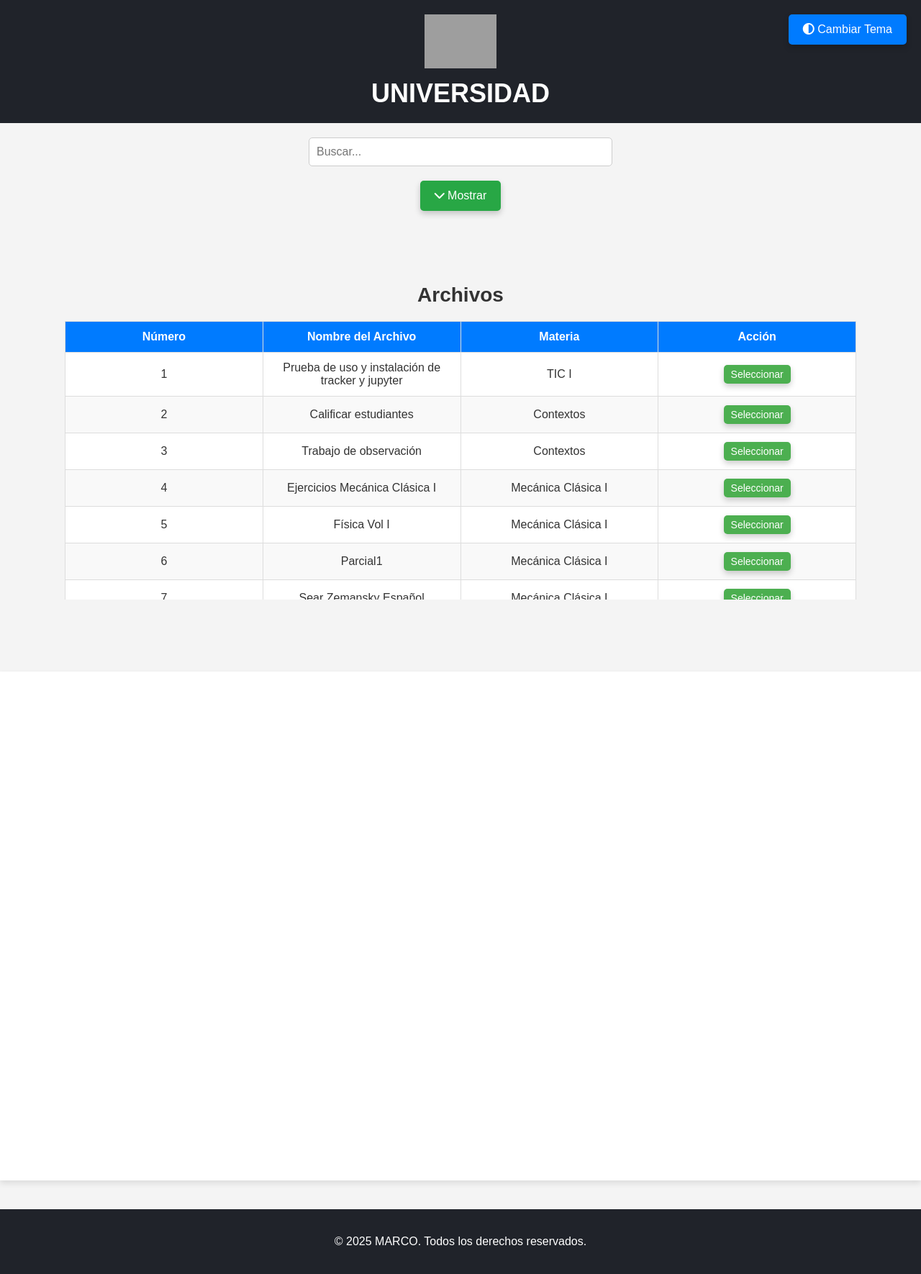
After one commit to marco18062003/marco18062003.github.io, a PHP site: page /Tics/index2.html in a window 1280 px wide. The commit adds this page. Shown: the whole page at 72% size. Run offline with PHP 8.4, Linux system fonts and the light colour scheme; grey boxes are pictures that could not be loaded.

Commit message:
Descripción de los cambios realizados

```diff
--- a/Css/unipdf.css
+++ b/Css/unipdf.css
@@ -94,17 +94,20 @@ body {
 
 /* Estilos de la tabla */
 .comic-table {
-  width: 80%;
+  width: 100%; /* Ajusta el ancho de la tabla al 100% */
+  max-width: 1100px; /* Limita el ancho máximo de la tabla (puedes ajustar este valor) */
   margin: 0 auto;
   border-collapse: collapse;
   background-color: #fff;
   box-shadow: 0 4px 8px rgba(0, 0, 0, 0.1);
+  table-layout: fixed;
 }
 
 .comic-table th, .comic-table td {
   padding: 12px 20px;
   text-align: center;
   border: 1px solid #ddd;
+  word-wrap: break-word;
 }
 
 .comic-table th {
@@ -199,3 +202,42 @@ footer {
   color: red;
   font-weight: bold;
 }
+/* Estilos para pantallas pequeñas (móviles y tabletas) */
+@media screen and (max-width: 768px) {
+  .comic-table {
+    width: 100%; /* La tabla ocupa todo el ancho disponible */
+    display: block; /* Hace que la tabla se comporte como un bloque */
+    overflow-x: auto; /* Permite desplazamiento horizontal si la tabla es demasiado ancha */
+    white-space: nowrap; /* Evita que el texto de las celdas se divida */
+  }
+
+  .comic-table th, .comic-table td {
+    padding: 10px 15px; /* Ajuste de espacio para las celdas */
+    font-size: 14px; /* Reduce el tamaño de la fuente para pantallas más pequeñas */
+  }
+
+  .comic-btn {
+    font-size: 12px; /* Ajusta el tamaño de los botones */
+  }
+
+  .search-input {
+    width: 90%; /* Aumenta el ancho del campo de búsqueda */
+  }
+}
+
+/* Estilo específico para pantallas más pequeñas (móviles) */
+@media screen and (max-width: 480px) {
+  .comic-table th, .comic-table td {
+    font-size: 12px; /* Reduce aún más el tamaño de la fuente en pantallas muy pequeñas */
+    padding: 8px 12px; /* Ajuste más pequeño de los paddings */
+  }
+
+  .comic-btn {
+    padding: 8px 16px; /* Botones más pequeños */
+    font-size: 12px;
+  }
+
+  .search-input {
+    width: 100%; /* Hace que el campo de búsqueda ocupe todo el ancho en pantallas muy pequeñas */
+  }
+}
--- /dev/null
+++ b/Tics/index2.html
@@ -0,0 +1,168 @@
+<!DOCTYPE html>
+<html lang="es">
+<head>
+  <meta charset="UTF-8">
+  <meta name="viewport" content="width=device-width, initial-scale=1.0">
+  <title>UNIVERSIDAD</title>
+
+  <link rel="stylesheet" href="../Css/unipdf.css">
+  <link rel="icon" href="../Assents/icon/logo1.svg" type="image/x-icon">
+  <link rel="stylesheet" href="https://cdnjs.cloudflare.com/ajax/libs/font-awesome/6.0.0-beta3/css/all.min.css">
+  <style>
+    table {
+      width: 100%;
+      table-layout: auto;
+      border-collapse: collapse;
+    }
+
+    th, td {
+      padding: 10px;
+      border: 1px solid #ddd;
+      text-align: left;
+      word-wrap: break-word;
+    }
+
+    .comic-btn {
+      background-color: #4CAF50;
+      color: white;
+      border: none;
+      padding: 5px 10px;
+      cursor: pointer;
+    }
+
+    .comic-btn:hover {
+      background-color: #45a049;
+    }
+
+    /* Agregar contenedor con scroll */
+    .table-container {
+      max-height: 400px; /* Ajusta la altura máxima según necesites */
+      overflow-y: auto;
+      margin-bottom: 20px;
+    }
+
+    .hidden {
+      display: none;
+    }
+
+    /* Dark theme styles */
+    .dark-theme {
+      background-color: #212121;
+      color: #f4f4f4;
+    }
+  </style>
+</head>
+<body>
+
+  <!-- Botón para cambiar el tema -->
+  <button id="theme-toggle" class="theme-toggle">
+    <i class="fas fa-adjust"></i> Cambiar Tema
+  </button>
+
+  <header class="header">
+    <img src="https://1.bp.blogspot.com/-ixpk0d5CDzQ/U9BnIrozXrI/AAAAAAAAABE/aQGwZAPf2CQ/s1600/10527712_684179008334872_5960663824467969914_n.png" alt="Logo Iron Man" class="logo">
+    <h1>UNIVERSIDAD</h1>
+  </header>
+
+  <!-- Campo de búsqueda -->
+  <div class="search-container">
+    <input type="text" id="searchInput" class="search-input" placeholder="Buscar...">
+  </div>
+
+  <!-- Botón para ocultar/mostrar la tabla -->
+  <button id="toggle-table" class="toggle-table-btn">
+    <i class="fas fa-chevron-down"></i> Mostrar
+  </button>
+
+  <!-- Contenedor para la tabla con scroll -->
+  <div id="comic-table-container" class="comic-selector">
+    <br>
+    <h2>Archivos</h2>
+
+    <!-- Contenedor con barra de desplazamiento -->
+    <div class="table-container">
+      <table class="comic-table">
+        <thead>
+          <tr>
+            <th>Número</th>
+            <th>Nombre del Archivo</th>
+            <th>Materia</th>
+            <th>Acción</th>
+          </tr>
+        </thead>
+        <tbody>
+          <tr>
+            <td>1</td>
+            <td>Prueba de uso y instalación de tracker y jupyter</td>
+            <td>TIC I</td>
+            <td><button id="comic1-btn" class="comic-btn">Seleccionar</button></td>
+          </tr>
+          <tr>
+            <td>2</td>
+            <td>Calificar estudiantes</td>
+            <td>Contextos</td>
+            <td><button id="comic2-btn" class="comic-btn">Seleccionar</button></td>
+          </tr>
+          <tr>
+            <td>3</td>
+            <td>Trabajo de observación</td>
+            <td>Contextos</td>
+            <td><button id="comic3-btn" class="comic-btn">Seleccionar</button></td>
+          </tr>
+          <tr>
+            <td>4</td>
+            <td>Ejercicios Mecánica Clásica I</td>
+            <td>Mecánica Clásica I</td>
+            <td><button id="comic4-btn" class="comic-btn">Seleccionar</button></td>
+          </tr>
+          <tr>
+            <td>5</td>
+            <td>Física Vol I</td>
+            <td>Mecánica Clásica I</td>
+            <td><button id="comic5-btn" class="comic-btn">Seleccionar</button></td>
+          </tr>
+          <tr>
+            <td>6</td>
+            <td>Parcial1</td>
+            <td>Mecánica Clásica I</td>
+            <td><button id="comic6-btn" class="comic-btn">Seleccionar</button></td>
+          </tr>
+          <tr>
+            <td>7</td>
+            <td>Sear Zemansky Español</td>
+            <td>Mecánica Clásica I</td>
+            <td><button id="comic7-btn" class="comic-btn">Seleccionar</button></td>
+          </tr>
+          <tr>
+            <td>8</td>
+            <td>video de vpython</td>
+            <td>TIC II</td>
+            <td><button id="comic8-btn" class="comic-btn">Seleccionar</button></td>
+          </tr>
+          <tr>
+            <td>9</td>
+            <td>trabajo de movimiento parabolico</td>
+            <td>TIC II</td>
+            <td><button id="comic9-btn" class="comic-btn">Seleccionar</button></td>
+          </tr>
+        </tbody>
+      </table>
+    </div>
+  </div>
+
+  <!-- Sección de Comic con PDF dinámico -->
+  <section class="comic-section">
+    <h2 class="comic-title"></h2>
+    <iframe id="comic-frame" src="" type="application/pdf" width="100%" height="600"></iframe>
+  </section>
+
+  <footer>
+    <p>&copy; 2025 MARCO. Todos los derechos reservados.</p>
+  </footer>
+
+  <script src="../Js/unipdf.js"></script>
+  <script src="../Js/unipdf1.js"></script>
+  <script src="../Js/unipdf2.js"></script>
+
+</body>
+</html>
```
Also changed, not shown: Tics/unipdftics.js (added, +39 -0 lines).
